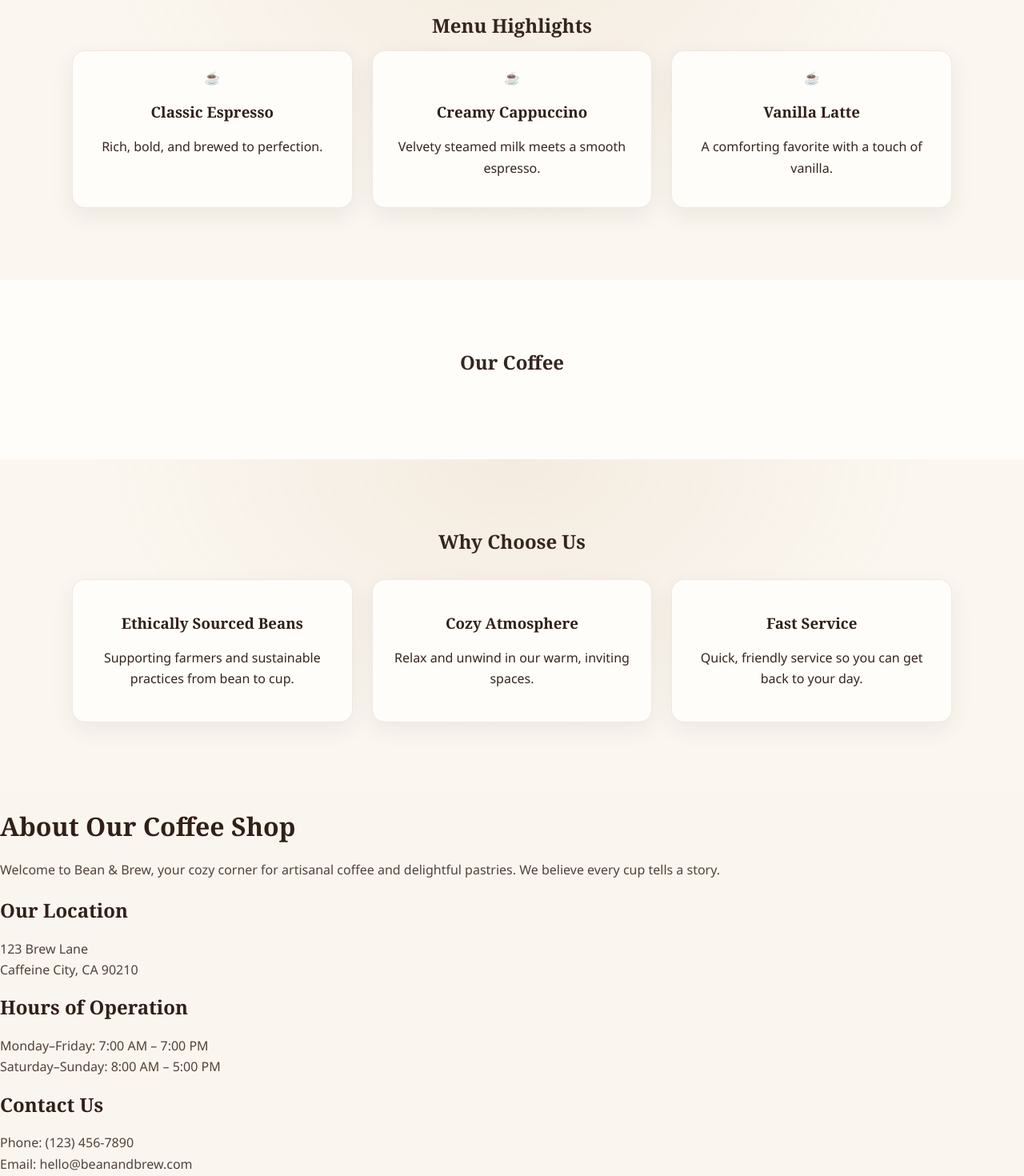
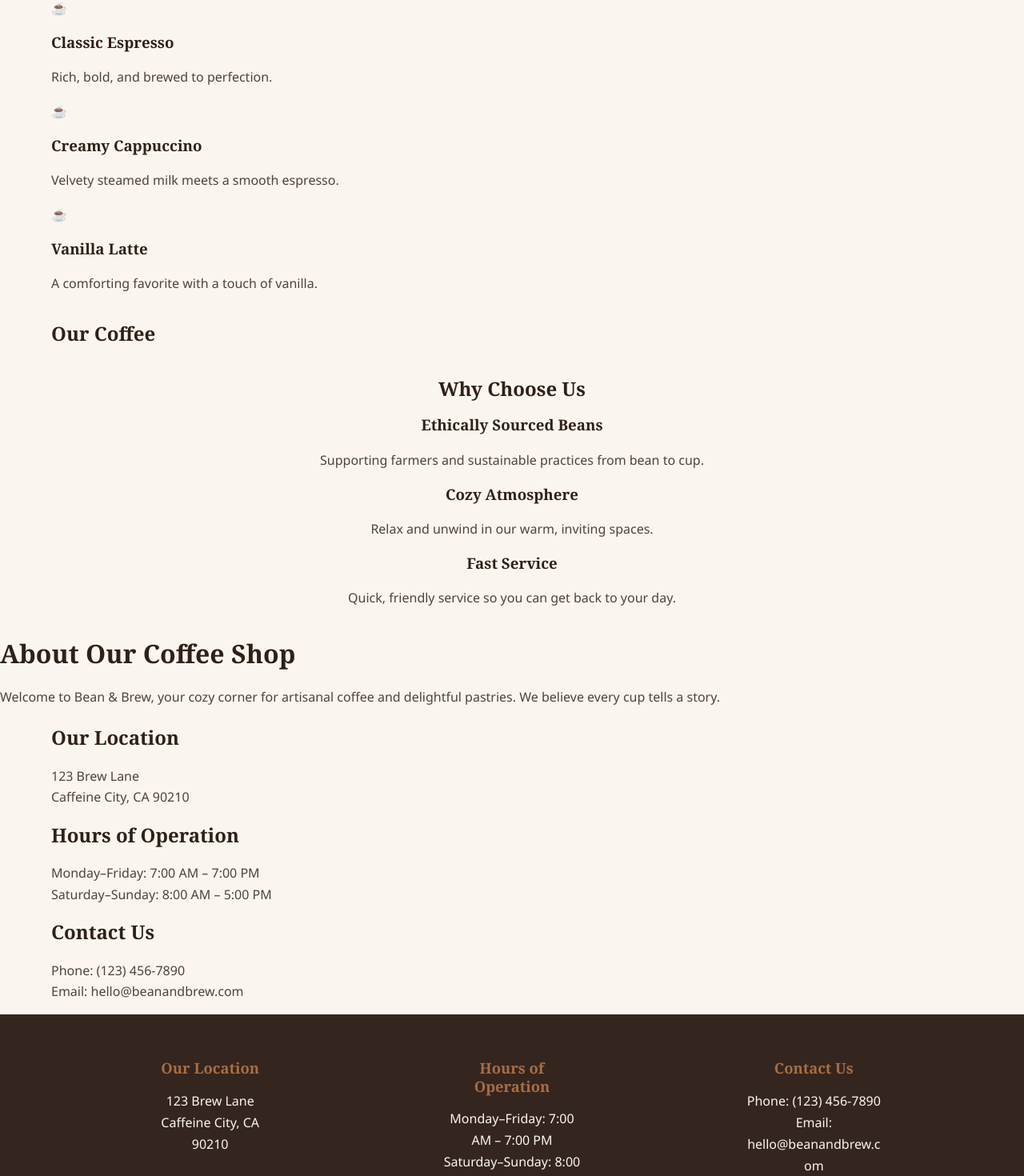
Before and after one commit to kabilhussain/N8NTestProject, a React (Vite) app in the folder my-react-app/: page / in a window 1280 px wide. Shown: the part 1075-2545 px from the top of the page at 80% size. Built offline with nearby package versions, Linux system fonts and the light colour scheme.

Commit message:
feat: Ensure landing-page grids, footer columns, and section (#14)

```diff
--- a/my-react-app/src/App.css
+++ b/my-react-app/src/App.css
@@ -1,301 +1,165 @@
-/* Landing-page sections */
-.menu-highlights,
-.menu-highlights-section,
-.menu-section,
-.products,
-.products-section,
-.our-coffee,
-.coffee-section,
-.why-choose-us,
-.why-choose-us-section {
-  position: relative;
-  padding: clamp(3.5rem, 7vw, 6rem) clamp(1rem, 5vw, 2rem);
-  color: var(--coffee-espresso, #38251b);
-  text-align: center;
-  background-color: var(--coffee-cream, #faf6ef);
+/* Keep every route within the viewport while preserving normal vertical scrolling. */
+html,
+body,
+#root {
+  width: 100%;
+  max-width: 100%;
 }
 
-.menu-highlights,
-.menu-highlights-section,
-.menu-section,
-.why-choose-us,
-.why-choose-us-section {
-  background:
-    radial-gradient(ellipse at top, rgb(188 130 80 / 10%), transparent 58%),
-    var(--coffee-cream, #faf6ef);
+body,
+#root {
+  overflow-x: clip;
 }
 
-.products,
-.products-section,
-.our-coffee,
-.coffee-section {
-  background-color: var(--coffee-milk, #fffdf9);
+main,
+section,
+footer,
+header {
+  min-width: 0;
+  max-width: 100%;
 }
 
-.menu-highlights > h2,
-.menu-highlights-section > h2,
-.menu-section > h2,
-.products > h2,
-.products-section > h2,
-.our-coffee > h2,
-.coffee-section > h2,
-.why-choose-us > h2,
-.why-choose-us-section > h2,
-.menu-highlights .section-title,
-.menu-highlights-section .section-title,
-.menu-section .section-title,
-.products .section-title,
-.products-section .section-title,
-.our-coffee .section-title,
-.coffee-section .section-title,
-.why-choose-us .section-title,
-.why-choose-us-section .section-title {
-  margin: 0 auto 1rem;
-  color: var(--coffee-espresso, #38251b);
-  text-align: center;
+img,
+svg,
+video,
+canvas,
+iframe {
+  max-width: 100%;
 }
 
-.menu-highlights > p,
-.menu-highlights-section > p,
-.menu-section > p,
-.products > p,
-.products-section > p,
-.our-coffee > p,
-.coffee-section > p,
-.why-choose-us > p,
-.why-choose-us-section > p {
-  max-width: 44rem;
-  margin: 0 auto 2rem;
-  color: var(--coffee-brown, #815334);
-  text-align: center;
-  line-height: 1.7;
+img {
+  height: auto;
 }
 
-.menu-highlights .menu-grid,
-.menu-highlights .menu-highlights-grid,
-.menu-highlights-section .menu-grid,
-.menu-highlights-section .menu-highlights-grid,
-.menu-section .menu-grid,
-.menu-section .menu-highlights-grid,
-.products .products-grid,
-.products .product-grid,
-.products-section .products-grid,
-.products-section .product-grid,
-.our-coffee .products-grid,
-.our-coffee .product-grid,
-.coffee-section .products-grid,
-.coffee-section .product-grid {
-  width: min(100%, 1100px);
-  margin-inline: auto;
-  display: grid;
-  grid-template-columns: repeat(3, minmax(0, 1fr));
-  justify-items: center;
-  align-items: stretch;
-  gap: 1.5rem;
+button,
+input,
+select,
+textarea {
+  max-width: 100%;
 }
 
-.menu-highlights .menu-card,
-.menu-highlights .menu-item,
-.menu-highlights-section .menu-card,
-.menu-highlights-section .menu-item,
-.menu-section .menu-card,
-.menu-section .menu-item,
-.products .product-card,
-.products .product-item,
-.products-section .product-card,
-.products-section .product-item,
-.our-coffee .product-card,
-.our-coffee .product-item,
-.coffee-section .product-card,
-.coffee-section .product-item {
-  width: 100%;
-  padding: 1.25rem;
-  border: 1px solid rgb(129 83 52 / 12%);
-  border-radius: 1rem;
-  background: var(--coffee-milk, #fffdf9);
-  box-shadow: 0 10px 28px rgb(56 37 27 / 8%);
-  text-align: center;
-  transition: transform 180ms ease, box-shadow 180ms ease;
+/* Shared coffee-colored section treatment and flexible content widths. */
+section {
+  padding-inline: clamp(1rem, 5vw, 4rem);
 }
 
-.menu-highlights .menu-card:hover,
-.menu-highlights .menu-item:hover,
-.menu-highlights-section .menu-card:hover,
-.menu-highlights-section .menu-item:hover,
-.menu-section .menu-card:hover,
-.menu-section .menu-item:hover,
-.products .product-card:hover,
-.products .product-item:hover,
-.products-section .product-card:hover,
-.products-section .product-item:hover,
-.our-coffee .product-card:hover,
-.our-coffee .product-item:hover,
-.coffee-section .product-card:hover,
-.coffee-section .product-item:hover {
-  transform: translateY(-4px);
-  box-shadow: 0 15px 34px rgb(56 37 27 / 13%);
+.container,
+.section-container,
+.content-wrapper,
+.section-content {
+  width: min(100%, 76rem);
+  margin-inline: auto;
 }
 
-.menu-highlights .menu-card img,
-.menu-highlights .menu-item img,
-.menu-highlights-section .menu-card img,
-.menu-highlights-section .menu-item img,
-.menu-section .menu-card img,
-.menu-section .menu-item img,
-.products .product-card img,
-.products .product-item img,
-.products-section .product-card img,
-.products-section .product-item img,
-.our-coffee .product-card img,
-.our-coffee .product-item img,
-.coffee-section .product-card img,
-.coffee-section .product-item img {
-  display: block;
-  max-width: 100%;
-  margin-inline: auto;
-  border-radius: 0.75rem;
+section h1,
+section h2,
+section h3,
+footer h1,
+footer h2,
+footer h3 {
+  color: var(--text-h, #302017);
 }
 
-.why-choose-us .features,
-.why-choose-us .feature-grid,
-.why-choose-us .reasons-grid,
-.why-choose-us-section .features,
-.why-choose-us-section .feature-grid,
-.why-choose-us-section .reasons-grid {
-  width: min(100%, 1100px);
-  margin: 2rem auto 0;
-  display: grid;
-  grid-template-columns: repeat(3, minmax(0, 1fr));
-  justify-items: center;
-  align-items: stretch;
-  gap: 1.5rem;
+section a,
+footer a {
+  overflow-wrap: anywhere;
 }
 
-.why-choose-us .feature,
-.why-choose-us .reason,
-.why-choose-us .feature-card,
-.why-choose-us-section .feature,
-.why-choose-us-section .reason,
-.why-choose-us-section .feature-card {
-  width: 100%;
-  padding: 1.5rem;
-  border: 1px solid rgb(129 83 52 / 12%);
-  border-radius: 1rem;
-  background: var(--coffee-milk, #fffdf9);
-  box-shadow: 0 10px 28px rgb(56 37 27 / 7%);
-  text-align: center;
+/* Let card and feature layouts gracefully reduce their column count. */
+.coffee-grid,
+.menu-grid,
+.menu-highlights-grid,
+.highlight-grid,
+.highlights-grid,
+.product-grid,
+.products-grid,
+.cards-grid,
+.feature-grid,
+.features-grid,
+.benefits-grid,
+.why-choose-us-grid,
+[class*="card-grid"],
+[class*="cards-grid"] {
+  grid-template-columns: repeat(auto-fit, minmax(min(100%, 15rem), 1fr));
+  min-width: 0;
 }
 
-/* Keep footer contact groups in one centered row on wider screens. */
-footer .footer-content,
-footer .footer-container,
-.site-footer .footer-content,
-.site-footer .footer-container {
-  width: min(100% - 2rem, 1100px);
-  margin-inline: auto;
-  display: grid;
-  grid-template-columns: repeat(3, minmax(0, 1fr));
-  justify-items: center;
-  align-items: start;
-  gap: 1.5rem;
-  text-align: center;
+.coffee-grid > *,
+.menu-grid > *,
+.menu-highlights-grid > *,
+.highlight-grid > *,
+.highlights-grid > *,
+.product-grid > *,
+.products-grid > *,
+.cards-grid > *,
+.feature-grid > *,
+.features-grid > *,
+.benefits-grid > *,
+.why-choose-us-grid > * {
+  min-width: 0;
 }
 
-footer .footer-section,
-footer .footer-column,
-.site-footer .footer-section,
-.site-footer .footer-column {
+/* Footer columns wrap instead of forcing a horizontal scrollbar. */
+footer .footer-container,
+footer .footer-content,
+footer .footer-columns,
+footer .footer-grid,
+.footer-container,
+.footer-content,
+.footer-columns,
+.footer-grid {
   width: 100%;
-  text-align: center;
+  max-width: 100%;
+  min-width: 0;
 }
 
-/* Gentle motion for decorative coffee cups */
+.footer-columns,
+.footer-grid {
+  display: grid;
+  grid-template-columns: repeat(auto-fit, minmax(min(100%, 12rem), 1fr));
+  gap: clamp(1rem, 3vw, 2.5rem);
+}
+
+footer p,
+footer li,
+footer address {
+  overflow-wrap: anywhere;
+}
+
+/* A gentle floating motion for decorative coffee-cup elements. */
 .coffee-cup,
 .cup-animation,
+.coffee-cup-animation,
 .floating-cup {
-  transform-origin: center bottom;
-  animation: coffee-cup-float 3.5s ease-in-out infinite;
-}
-
-.coffee-cup:nth-child(2n),
-.cup-animation:nth-child(2n),
-.floating-cup:nth-child(2n) {
-  animation-delay: 0.45s;
+  transform-origin: 50% 85%;
+  animation: coffee-cup-float 3.6s ease-in-out infinite;
 }
 
 @keyframes coffee-cup-float {
   0%,
   100% {
-    transform: translateY(0) rotate(0);
+    transform: translateY(0) rotate(-1deg);
   }
 
   50% {
-    transform: translateY(-8px) rotate(2deg);
+    transform: translateY(-0.55rem) rotate(1deg);
   }
 }
 
-@media (max-width: 768px) {
-  .menu-highlights .menu-grid,
-  .menu-highlights .menu-highlights-grid,
-  .menu-highlights-section .menu-grid,
-  .menu-highlights-section .menu-highlights-grid,
-  .menu-section .menu-grid,
-  .menu-section .menu-highlights-grid,
-  .products .products-grid,
-  .products .product-grid,
-  .products-section .products-grid,
-  .products-section .product-grid,
-  .our-coffee .products-grid,
-  .our-coffee .product-grid,
-  .coffee-section .products-grid,
-  .coffee-section .product-grid,
-  .why-choose-us .features,
-  .why-choose-us .feature-grid,
-  .why-choose-us .reasons-grid,
-  .why-choose-us-section .features,
-  .why-choose-us-section .feature-grid,
-  .why-choose-us-section .reasons-grid {
-    grid-template-columns: repeat(2, minmax(0, 1fr));
-    gap: 1.25rem;
+@media (max-width: 640px) {
+  section {
+    padding-inline: 1rem;
   }
 
-  footer .footer-content,
-  footer .footer-container,
-  .site-footer .footer-content,
-  .site-footer .footer-container {
-    grid-template-columns: repeat(3, minmax(0, 1fr));
-    gap: 1rem;
-  }
-}
-
-@media (max-width: 520px) {
-  .menu-highlights .menu-grid,
-  .menu-highlights .menu-highlights-grid,
-  .menu-highlights-section .menu-grid,
-  .menu-highlights-section .menu-highlights-grid,
-  .menu-section .menu-grid,
-  .menu-section .menu-highlights-grid,
-  .products .products-grid,
-  .products .product-grid,
-  .products-section .products-grid,
-  .products-section .product-grid,
-  .our-coffee .products-grid,
-  .our-coffee .product-grid,
-  .coffee-section .products-grid,
-  .coffee-section .product-grid,
-  .why-choose-us .features,
-  .why-choose-us .feature-grid,
-  .why-choose-us .reasons-grid,
-  .why-choose-us-section .features,
-  .why-choose-us-section .feature-grid,
-  .why-choose-us-section .reasons-grid {
-    grid-template-columns: minmax(0, 1fr);
+  .container,
+  .section-container,
+  .content-wrapper,
+  .section-content {
+    width: 100%;
   }
 
-  footer .footer-content,
-  footer .footer-container,
-  .site-footer .footer-content,
-  .site-footer .footer-container {
+  .footer-columns,
+  .footer-grid {
     grid-template-columns: minmax(0, 1fr);
   }
 }
@@ -303,24 +167,8 @@ footer .footer-column,
 @media (prefers-reduced-motion: reduce) {
   .coffee-cup,
   .cup-animation,
+  .coffee-cup-animation,
   .floating-cup {
     animation: none;
   }
-
-  .menu-highlights .menu-card,
-  .menu-highlights .menu-item,
-  .menu-highlights-section .menu-card,
-  .menu-highlights-section .menu-item,
-  .menu-section .menu-card,
-  .menu-section .menu-item,
-  .products .product-card,
-  .products .product-item,
-  .products-section .product-card,
-  .products-section .product-item,
-  .our-coffee .product-card,
-  .our-coffee .product-item,
-  .coffee-section .product-card,
-  .coffee-section .product-item {
-    transition: none;
-  }
 }
```
